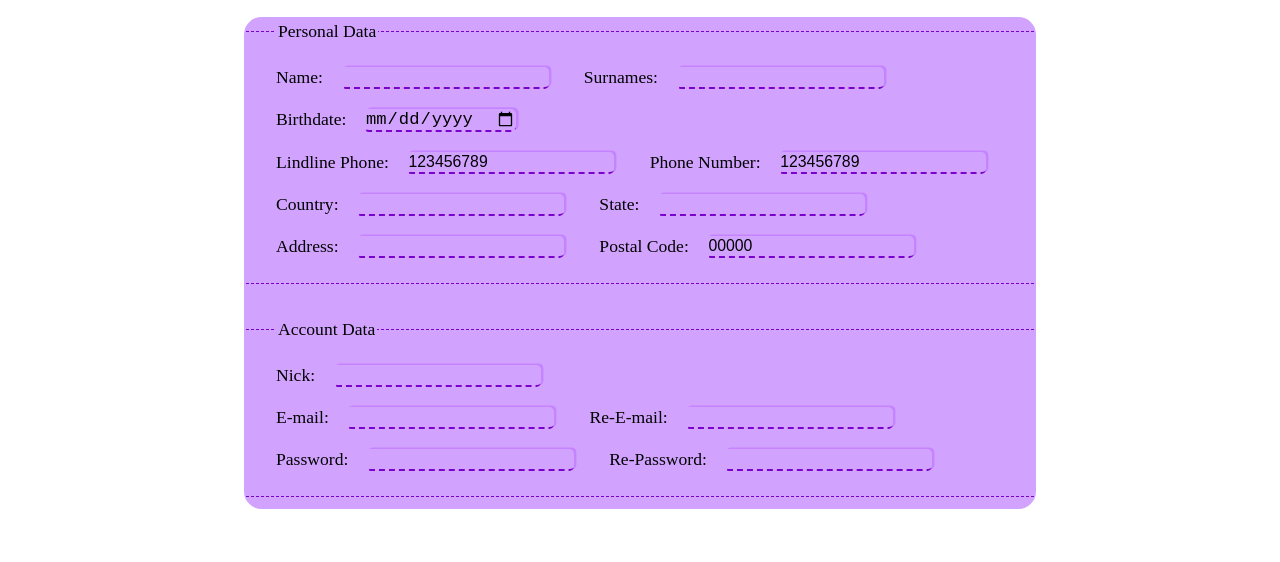
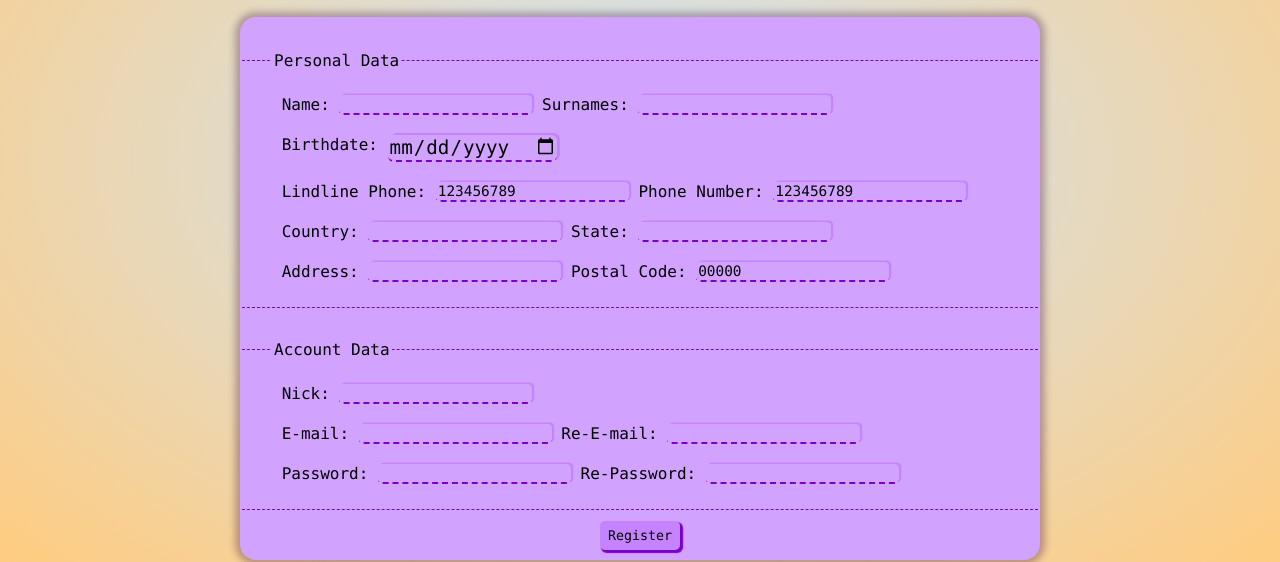
Before and after one commit to CristianLuzon/WebHTMLProject, a plain HTML site: page SubPages/RegistrationForm.html in a window 1280 px wide. Shown: the part 238-800 px from the top of the page. Drawn offline with nearby package versions, Linux system fonts and the light colour scheme.

Commit message:
Actualizado el estilo de la página de registro

```diff
--- a/Styles/RegistrationFStyle.css
+++ b/Styles/RegistrationFStyle.css
@@ -1,7 +1,13 @@
-html, body {
+html, body
+{
     margin: 0;
     padding: 0;
     width: 100%;
+    background-image: radial-gradient(#cce6ff, #ffcc80);
+}
+*
+{
+	font-family: Lucida Console;
 }
 main
 {
@@ -9,11 +15,11 @@ main
 	flex-direction: column;
 	font-family: "Georgia";
 }
-
 h1
 {
 	text-align: center;
 	margin: 1em;
+	font-family: arial;
 }
 .content
 {
@@ -21,7 +27,6 @@ h1
  	display: flex;
  	flex-basis: 100%;
  	text-align: center;
-
 }
 fieldset
 {
@@ -34,6 +39,7 @@ fieldset
 	border: 0.1em dashed #7a00cc;
 	border-left: none;
 	border-right: none;
+	font-size: 1.0em;
 }
 fieldset:first-of-type
 {
@@ -46,14 +52,15 @@ fieldset:last-of-type
 }
 form
 {
-	width: 45em;
+	width: 50em;
 	display: flex;
 	flex-direction: column;
 	margin: auto;
-	font-size: 1.1em;
-
+	padding-top: 1.9em;
 	background-color: #d1a3ff;
 	border-radius: 1em;
+	padding-bottom: 0.65em;
+	box-shadow: 0px 0px 7px 5px rgba(51, 0, 51, 0.3);
 }
 :not(output):-moz-ui-invalid
 {
@@ -77,7 +84,27 @@ input[type=date]
 {
 	font-size: 1.2em;
 }
-
+.buttonContenedor
+{
+	text-align: center;
+}
+button
+{
+	text-decoration: none;
+	height: 2.2em;
+	width: 6em;
+	background-color: rgba(153, 0, 255, 0.2);
+	border: none;
+	border-radius: 5px;
+	/*border: 0.2em solid #7a00cc;*/
+	box-shadow: 2px 2px 1px 1.1px #7a00cc;
+	transition: 0.3s;
+}
+button:active
+{
+	box-shadow: 2px 2px 1px 0px #7a00cc;
+	transition: 0.3s;
+}
 input:invalid
 {
 	border-top-style: none;
@@ -87,9 +114,10 @@ input:invalid
 	-moz-box-shadow: rgba(153, 0, 255, 0.2);
 	-webkit-box-shadow: rgba(153, 0, 255, 0.2);
 	box-shadow: 0.15em -0.1em rgba(153, 0, 255, 0.2);
-	border-radius: 0.3em;
+	outline-style: 0.3em;
 }
-.logo {
+.logo
+{
     line-height: 60px;
     position: fixed;
     float: left;
@@ -99,15 +127,16 @@ input:invalid
     font-size: 20px;
     letter-spacing: 2px;
 }
-
-nav {
+nav
+{
 	position: fixed;
 	width: 100%;
 	line-height: 60px;
 	z-index: 1;
 }
 
-nav ul {
+nav ul
+{
     line-height: 60px;
     list-style: none;
     background: rgba(0, 0, 0, 0);
@@ -119,18 +148,21 @@ nav ul {
     padding-right: 40px;
     transition: 1s;
 }
-nav ul li {
+nav ul li
+{
     display: inline-block;
     padding: 16px 40px;;
 }
 
-nav ul li a {
+nav ul li a
+{
     text-decoration: none;
-      color: blue;
-      font-size: 16px;
+    color: black;
+    font-size: 1.2em;
 }
 
-.menu-icon {
+.menu-icon
+{
     line-height: 60px;
     width: 100%;
     background: #000;
@@ -141,39 +173,44 @@ nav ul li a {
     color: #fff;
     display: none;
 }
-.fa{
+.fa
+{
     font-size: 2.8em;
 }
 
 @media(max-width: 800px)
 {
-	.logo {
+	.logo
+	{
         position: fixed;
         top: 0;
         margin-top: 16px;
     }
 
-    nav ul {
+    nav ul
+    {
         max-height: 0px;
         background: #000;
     }
-
-    nav.black ul {
+    nav.black ul
+    {
         background: #000;
     }
-
-    .showing {
-        max-height: 34em;
-    }
-
-   nav ul li {
+   nav ul li
+   {
         box-sizing: border-box;
         width: 100%;
-        padding: 24px;
+        padding: 1px;
         text-align: center;
+
     }
-
-   .menu-icon {
+    nav ul li a
+    {
+    	color: white;
+    	font-size: 1.2em;
+    }
+   .menu-icon
+   {
         display: block;
     }
 	.content
@@ -181,11 +218,12 @@ nav ul li a {
 		display: grid;
 		flex-direction: column;
 	}
+	.showing
+    {
+        max-height: 34em;
+    }
+
 	input
-	{
-		text-align: center;
-	}
-	input[type=date]
 	{
 		text-align: center;
 	}
@@ -193,6 +231,6 @@ nav ul li a {
     {
     	width: 90%;
     	min-width: 233px;
+    	margin-bottom: 5%;
     }
-
 }
--- a/SubPages/RegistrationForm.html
+++ b/SubPages/RegistrationForm.html
@@ -39,43 +39,46 @@
 				<fieldset>
 					<legend>Personal Data</legend>
 					<div class="content">
-						<label>Name:&emsp;</label><input type="text">
-						<label>&emsp;&emsp;Surnames:&emsp;</label><input type="text">
+						<label>&emsp;Name:&emsp;</label><input type="text">
+						<label>&emsp;Surnames:&emsp;</label><input type="text">
 					</div>
 
 					<div class="content">
-						<label>Birthdate:&emsp;</label><input type="date">
+						<label>&emsp;Birthdate:&emsp;</label><input type="date">
 					</div>
 
 					<div class="content">
-						<label>Lindline Phone:&emsp;</label><input type="tel" minlength="9" maxlength="9" max="999999999" value="123456789">
-						<label>&emsp;&emsp;Phone Number:&emsp;</label><input type="tel" minlength="9" maxlength="9" max="999999999" value="123456789">
+						<label>&emsp;Lindline Phone:&emsp;</label><input type="tel" minlength="9" maxlength="9" max="999999999" value="123456789">
+						<label>&emsp;Phone Number:&emsp;</label><input type="tel" minlength="9" maxlength="9" max="999999999" value="123456789">
 					</div>
 
 					<div class="content">
-						<label>Country:&emsp;</label><input type="text">
-						<label>&emsp;&emsp;State:&emsp;</label><input type="text">
+						<label>&emsp;Country:&emsp;</label><input type="text">
+						<label>&emsp;State:&emsp;</label><input type="text">
 					</div>
 
 					<div class="content">
-						<label>Address:&emsp;</label><input type="text">
-						<label>&emsp;&emsp;Postal Code:&emsp;</label><input type="numeric" minlength="4" maxlength="4" value="00000">
+						<label>&emsp;Address:&emsp;</label><input type="text">
+						<label>&emsp;Postal Code:&emsp;</label><input type="numeric" minlength="4" maxlength="4" value="00000">
 					</div>
 				</fieldset>
 				<fieldset>
 					<legend>Account Data</legend>
 					<div class="content">
-						<label>Nick:&emsp;</label><input type="text" min="3">
+						<label>&emsp;Nick:&emsp;</label><input type="text" min="3">
 					</div>
 					<div class="content">
-						<label>E-mail:&emsp;</label><input type="email">
-						<label>&emsp;&emsp;Re-E-mail:&emsp;</label><input type="email">
+						<label>&emsp;E-mail:&emsp;</label><input type="email">
+						<label>&emsp;Re-E-mail:&emsp;</label><input type="email">
 					</div>
 					<div class="content">
-						<label>Password:&emsp;</label><input type="text">
-						<label>&emsp;&emsp;Re-Password:&emsp;</label><input type="text">
+						<label>&emsp;Password:&emsp;</label><input type="text">
+						<label>&emsp;Re-Password:&emsp;</label><input type="text">
 					</div>
 				</fieldset>
+				<div class="buttonContenedor">
+					<button>Register</button>
+				</div>
 			</form>
 
 	<script type="text/javascript">
```
Lines whose indentation alone changed are shown as unchanged.
